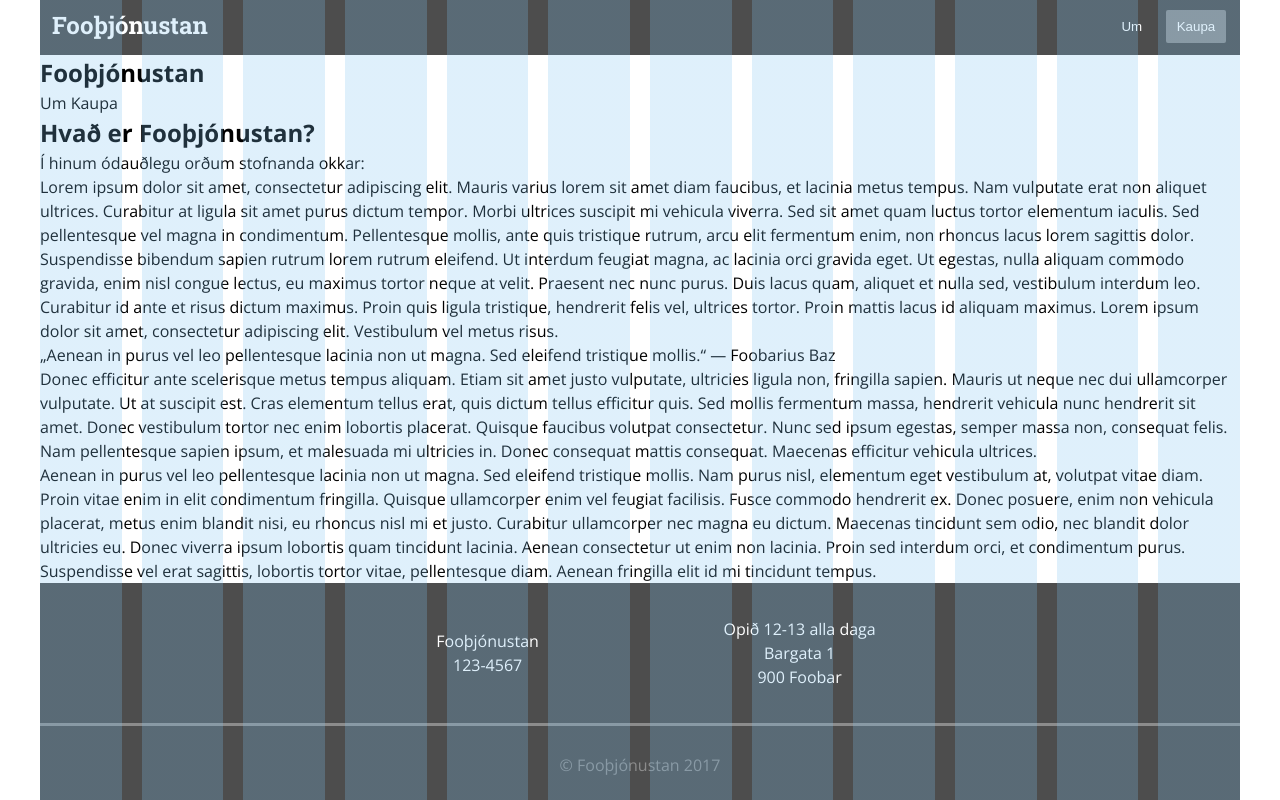
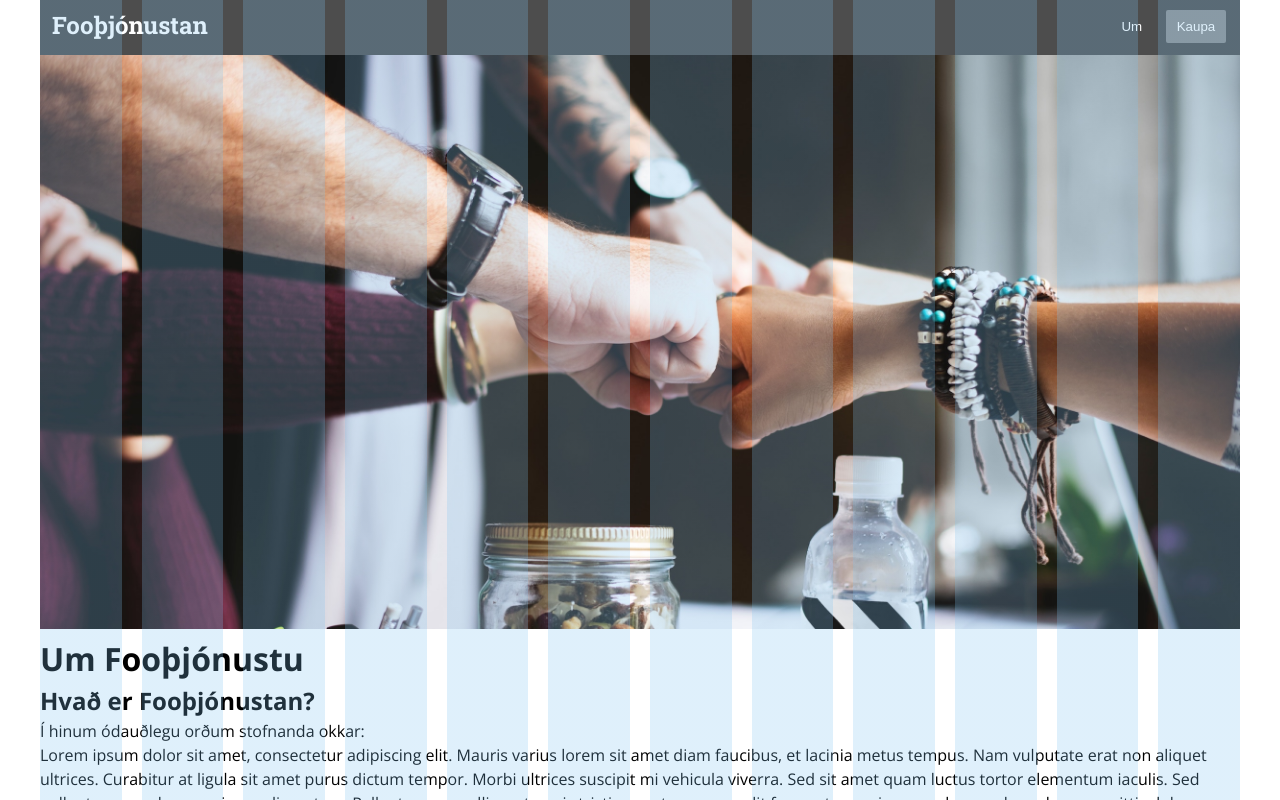
Before and after one commit to aheimdal/stora-verkefni1, a website: page um.html in a window 1280 px wide. Shown: the top 800 px of the page. Drawn offline with nearby package versions, Linux system fonts and the light colour scheme.

Commit message:
Uppfærsla

```diff
--- a/um.html
+++ b/um.html
@@ -20,18 +20,14 @@
       <button class="headbar__buttonum">Um</button>
       <button class="headbar__buttonkaupa">Kaupa</button>-->
     </div>
+<header>
+  <img src="bg-subpage.jpg">
+  <h1>Um Fooþjónustu</h1>
 </header>
 
+</header>
 
 <main>
-  <section>
-    <h1>Fooþjónustan</h1>
-
-      Um
-
-    Kaupa
-  </section>
-
   <section>
     <h2>Hvað er Fooþjónustan?</h2>
 
```
